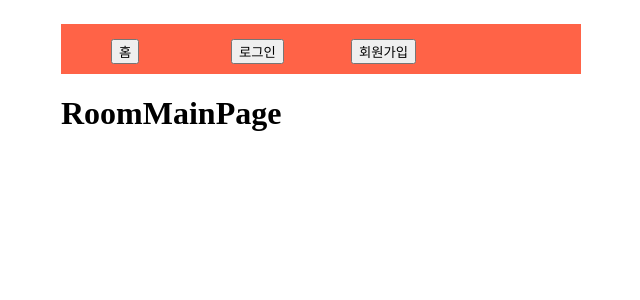
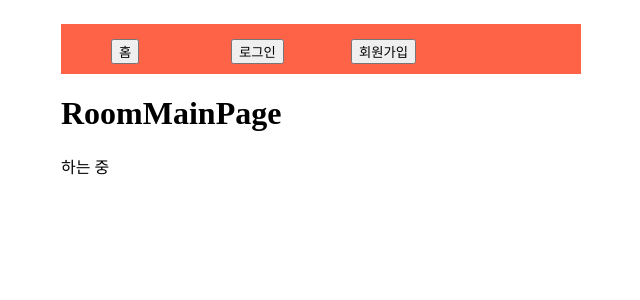
Before and after one commit to GotGong/GotGongFrontEnd, a React (Create React App) app: page /myrooms in a window 1280 px wide. Shown: the top 300 px of the page, without its empty margins (319-959 px from the left). Built offline with nearby package versions, Linux system fonts and the light colour scheme.

Commit message:
commit test

```diff
--- a/src/Page/RoomMainPage.js
+++ b/src/Page/RoomMainPage.js
@@ -4,6 +4,7 @@ const RoomMainPage = () => {
   return (
     <div>
       <h1>RoomMainPage</h1>
+      <span>하는 중</span>
     </div>
   );
 };
```
